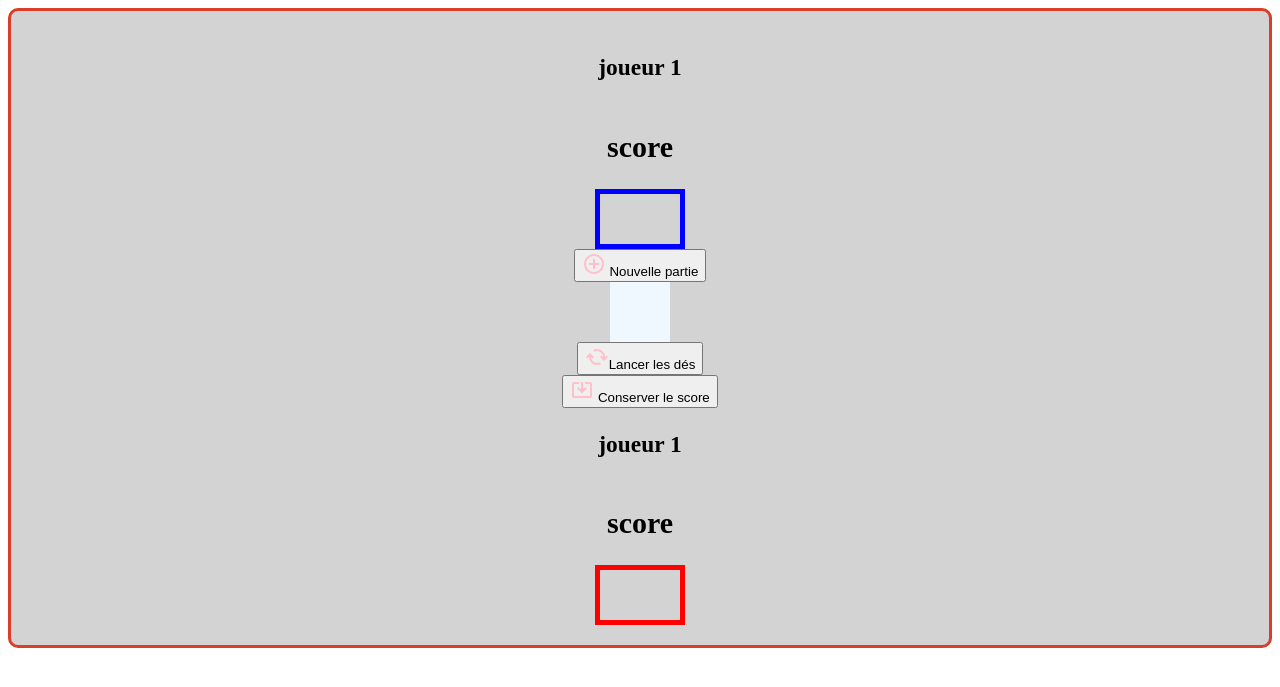
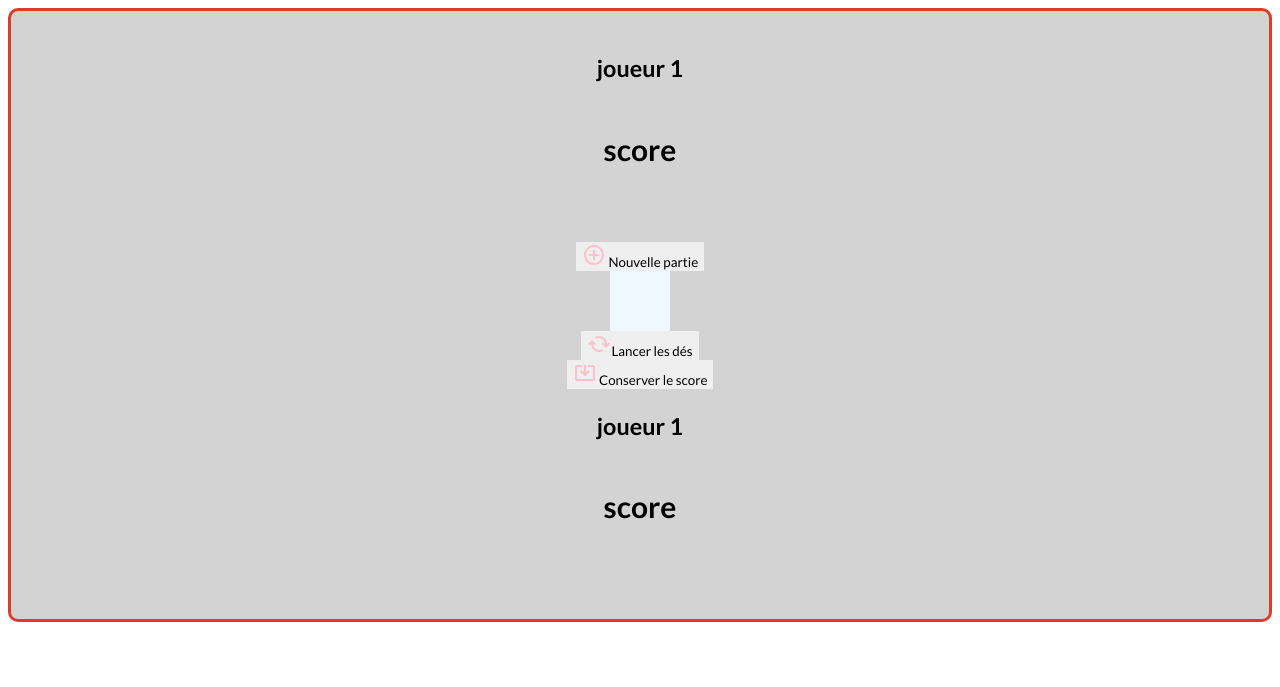
Before and after one commit to MBSylvain/lancer-de-d-, a PHP site: page / in a window 1280 px wide. Shown: the top 687 px of the page. Run offline with PHP 8.4, Linux system fonts and the light colour scheme.

Commit message:
Optimisation du css

```diff
--- a/style.css
+++ b/style.css
@@ -1,3 +1,8 @@
+/* Utilisation  Lato comme police par défaut */
+* {
+    font-family: 'Lato', sans-serif;
+}
+
 .cadre {
     border: 3px solid rgba(221, 59, 38, 0.986);
     border-radius: 10px;
@@ -33,29 +38,26 @@
     font-size: 20px;
 }
 
-.joueur1 .cumulScore1 {
-    display: flex;
-    flex-direction: column;
-    text-align: center;
-    align-content: center;
-    justify-content: center;
-    font-size: 20px;
-    width: 80px;
-    height: 50px;
-    border: 5px solid blue;
-}
-
+.cumulScore1,
 .cumulScore2 {
     display: flex;
     flex-direction: column;
     justify-content: center;
-    text-align: center;
+    align-items: center;
+    font-size: 40px;
+    color: palevioletred;
     width: 80px;
     height: 50px;
-    border: 5px solid red;
 }
 
-
-img .svg {
+img.svg {
     fill: pink;
 }
+
+button,
+button:hover {
+    border: none;
+    background-color: none;
+    color: none;
+
+}
```
